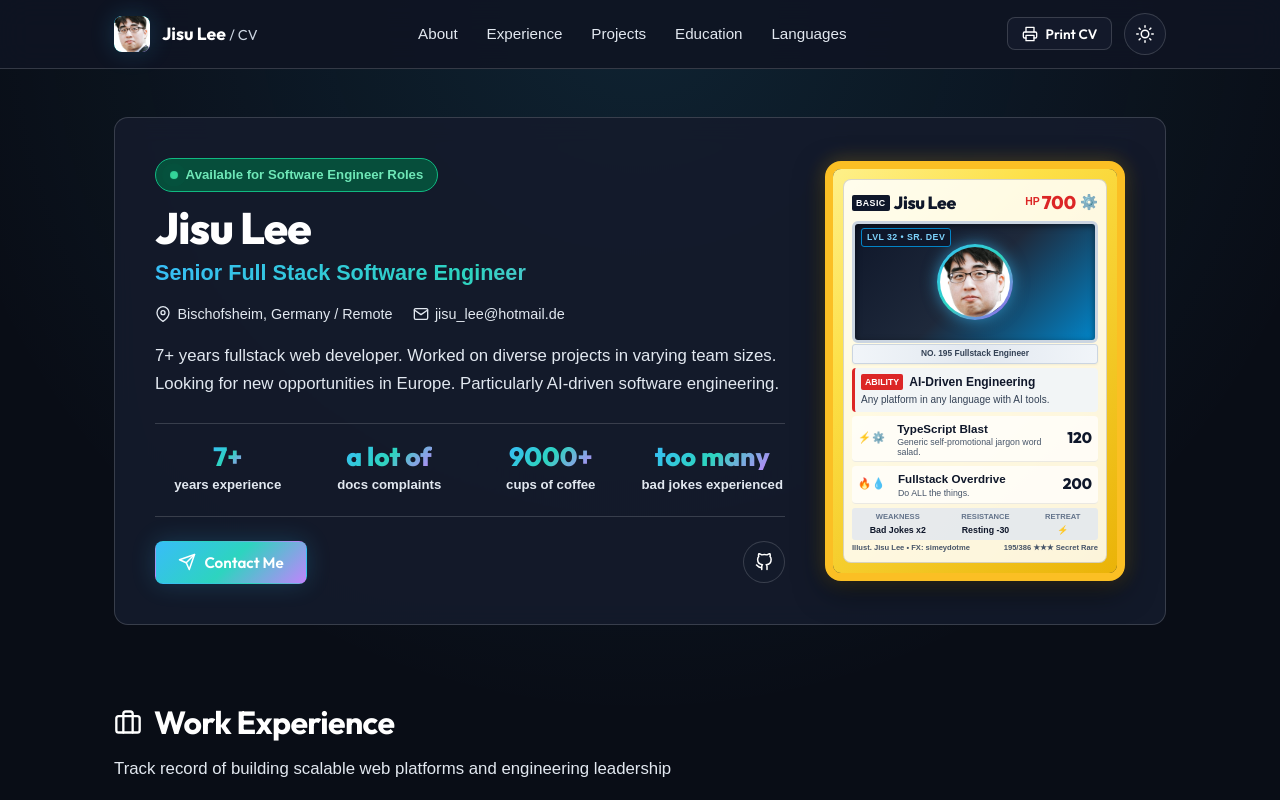
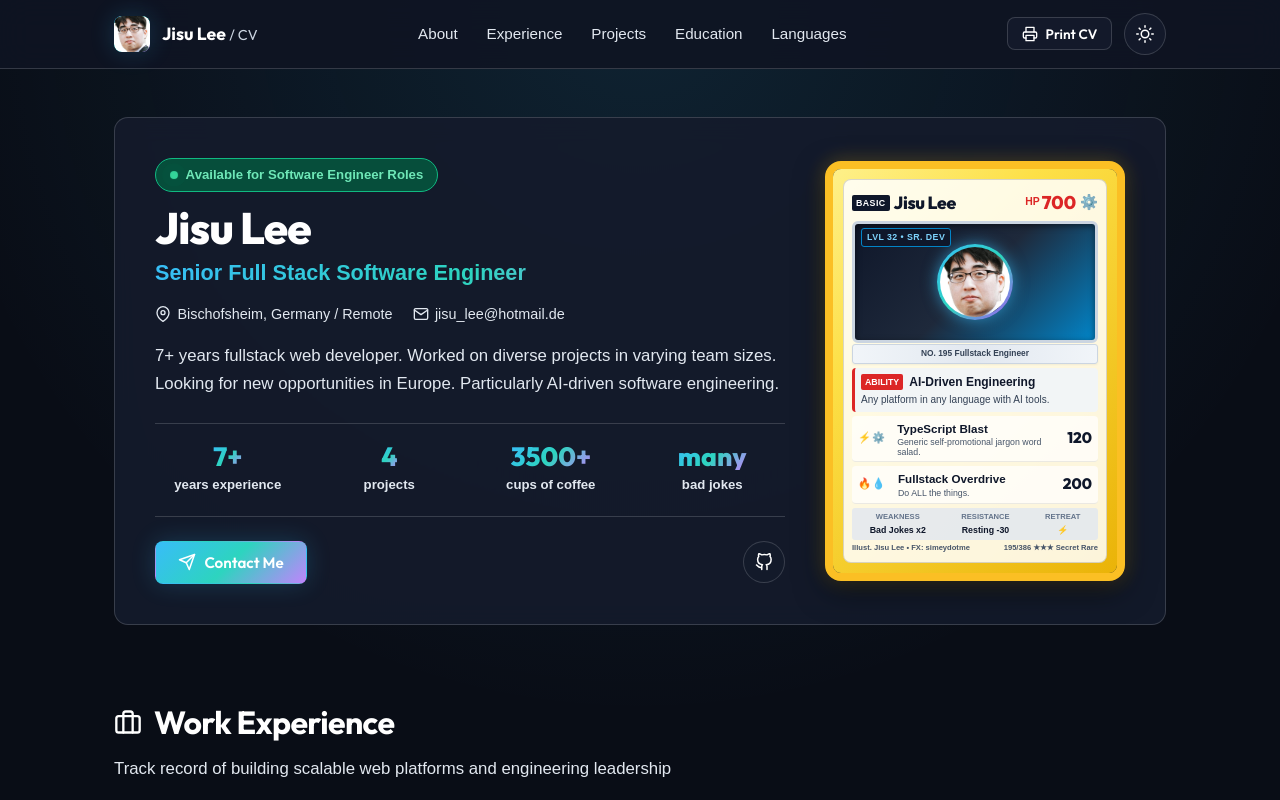
Before and after one commit to lee195/jlee-cv, a Nuxt app: page / in a window 1280 px wide. Shown: the top 800 px of the page. Built offline with nearby package versions, Linux system fonts and the light colour scheme.

Commit message:
header stats adjustments

```diff
--- a/app/data/cvData.ts
+++ b/app/data/cvData.ts
@@ -61,9 +61,9 @@ export const cvData = {
   },
   stats: [
     { label: "years experience", value: "7+" },
-    { label: "docs complaints", value: "a lot of" },
-    { label: "cups of coffee", value: "9000+" },
-    { label: "bad jokes experienced", value: "too many" }
+    { label: "projects", value: "4" },
+    { label: "cups of coffee", value: String(250 * 2 * 7) + "+" },
+    { label: "bad jokes", value: "many" }
   ],
   experiences: [
     {
```
